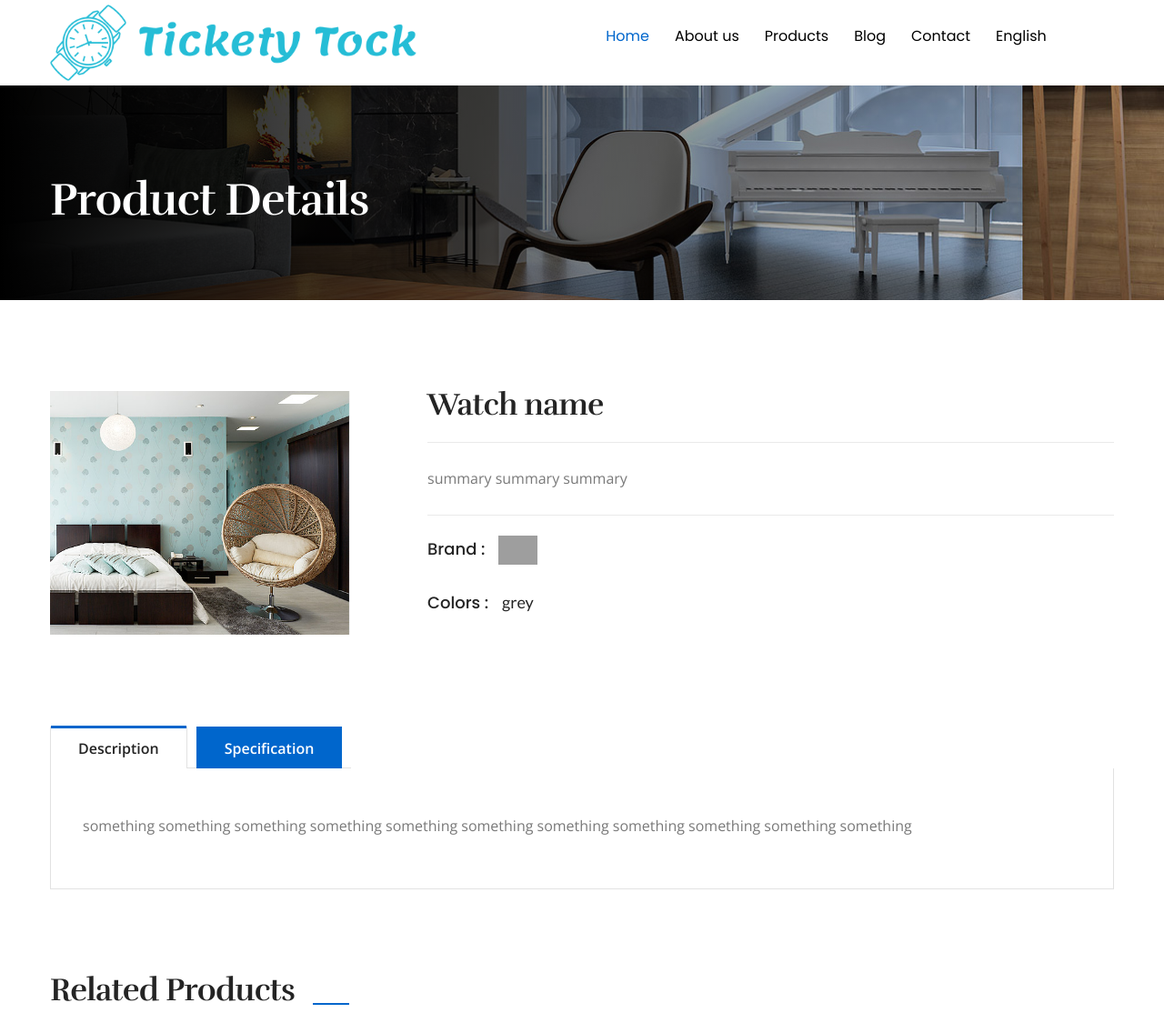
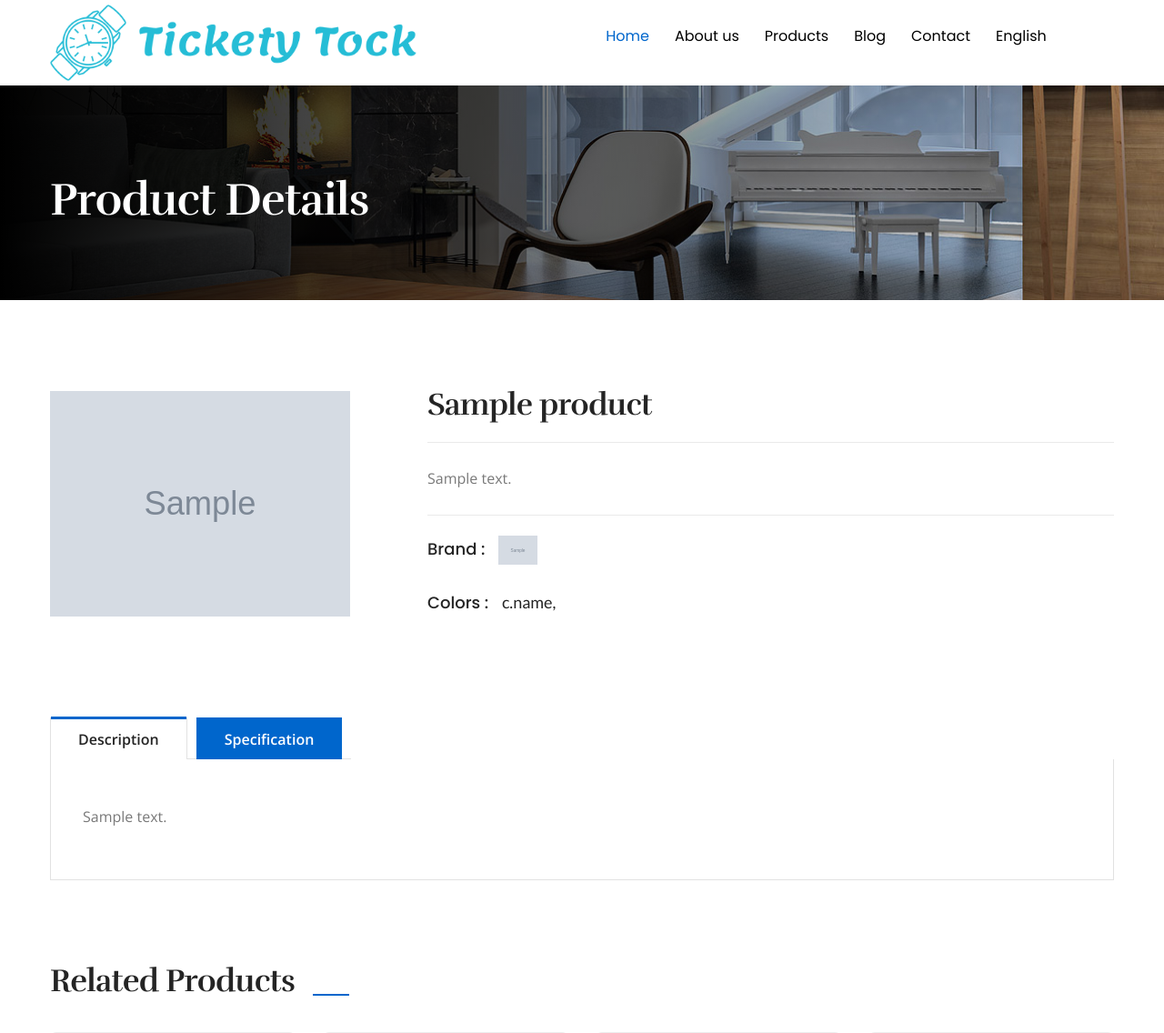
Before and after one commit to yamanISyaman/Tickety-Tock, a Django app: template templates/website/product-detail.html in a window 1280 px wide. Shown: the top 1136 px of the page at 91% size. Run offline with Django 3.2, Linux system fonts and the light colour scheme; the template is opened without the code that fills it: most values are stand-ins (such as "Sample title", 1, 10 or a date in 2020); grey boxes marked "Sample" are stand-in pictures; grey boxes are pictures that could not be loaded.

Commit message:
fixed models & touched product details

```diff
--- a/statics/website/js/products.js
+++ b/statics/website/js/products.js
@@ -93,7 +93,7 @@ function createShopItem(data) {
 
   // Create the anchor element with the data.url as the href attribute and append it to the image element
   let anchor = document.createElement("a");
-  anchor.href = `/${lang}/products/${data.name}_${data.id}`;
+  anchor.href = `/${lang}/products/${data.slug}_${data.id}`;
   anchor.alt = data.name;
   image.appendChild(anchor);
 
--- a/templates/website/product-detail.html
+++ b/templates/website/product-detail.html
@@ -3,7 +3,7 @@
 {% load i18n %}
 {% get_current_language as current_language %}
 
-{% block title %}{% trans "Tickety Tock - Products" %}{% endblock %}
+{% block title %}{% trans "Tickety Tock - Product" %}{% endblock %}
 
 
 {% block style %}
@@ -53,14 +53,14 @@
                     <div class="basic-details">
                         <div class="row clearfix">
                             <div class="image-column col-lg-4 col-md-4 col-sm-4">
-                                <figure class="image-box"><a href="{% static 'website/images/resource/products/9.jpg' %}" class="lightbox-image" title="Image Caption Here"><img src="{% static 'website/images/resource/products/9.jpg' %}" alt=""></a></figure>
+                                <figure class="image-box" class="lightbox-image" title="Image Caption Here"><img src="{{ product.image.url }}" alt="{{ product.name }}"></figure>
                             </div>
                             <div class="info-column col-lg-8 col-md-8 col-sm-8">
                             	<div class="inner-column">
-                                    <h4>{% trans 'Watch name' %}</h4>
-                                    <div class="text">{% trans 'summary summary summary' %}</div>
-                                    <div class="short">{% trans 'Brand' %} : <span><img src="/media/brands/test.png" alt="nameofwatch" style="max-height: 2rem; background-color: #ffffff;"></span></div>
-                                    <div class="short">{% trans 'Colors' %} : <span>{% trans 'grey' %}</span></div>
+                                    <h4>{{ product.name }}</h4>
+                                    <div class="text">{{ product.summary }}</div>
+                                    <div class="short">{% trans 'Brand' %} : <span><img src="{{ product.brand.logo.url }}" alt="{{ product.brand.name }}" style="max-height: 2rem; background-color: #ffffff;"></span></div>
+                                    <div class="short">{% trans 'Colors' %} : <span>{% for c in product.color.objects.all %} c.name, {% endfor %}</span></div>
 
                                 </div>
                             </div>
@@ -75,24 +75,24 @@
 
                             <!--Tab Btns-->
                             <ul class="tab-btns tab-buttons clearfix">
-                                <li data-tab="#prod-rcmd" class="tab-btn active-btn">{% trans 'Description' %}</li>
-                                <li data-tab="#prod-ftr" class="tab-btn">{% trans 'Specification' %}</li>
+                                <li data-tab="#prod-desc" class="tab-btn active-btn">{% trans 'Description' %}</li>
+                                <li data-tab="#prod-spf" class="tab-btn">{% trans 'Specification' %}</li>
                             </ul>
 
                             <!--Tabs Container-->
                             <div class="tabs-content">
 
                                 <!--Tab / Active Tab-->
-                                <div class="tab active-tab" id="prod-rcmd">
+                                <div class="tab active-tab" id="prod-desc">
                                     <div class="content">
-                                        <p>{% trans ' something something something something something something something something something something something' %}</p>
+                                        <p>{{ product.desc }}</p>
                                     </div>
                                 </div>
 
                                 <!--Tab-->
-                                <div class="tab" id="prod-ftr">
+                                <div class="tab" id="prod-spf">
                                     <div class="content">
-                                        <p>{% blocktrans %}  something something something something something something something something something something something something{% endblocktrans %}</p>
+                                        <p>{{ product.spf }}</p>
                                     </div>
                                 </div>
                             </div>
--- a/website/admin.py
+++ b/website/admin.py
@@ -1,13 +1,13 @@
 from django.contrib import admin
 from parler.admin import TranslatableAdmin
-from website.models import Product, Case_Material, Collection, Surface_Finishes, Brand, Color
+from website.models import Product, Case_Material, Collection, Surface_Finish, Brand, Color
 
 
 # customizing admin models
 class ProductAdmin(TranslatableAdmin):
 
+    prepopulatd_fields = {'slug': ('name',)}
     list_display = ('name', 'tag')
-    prepopulatd_fields = {'slug': 'name',}
 
 
 class CategoryAdmin(TranslatableAdmin):
@@ -19,6 +19,6 @@ class CategoryAdmin(TranslatableAdmin):
 admin.site.register(Product, ProductAdmin)
 admin.site.register(Case_Material, CategoryAdmin)
 admin.site.register(Collection, CategoryAdmin)
-admin.site.register(Surface_Finishes, CategoryAdmin)
+admin.site.register(Surface_Finish, CategoryAdmin)
 admin.site.register(Color, CategoryAdmin)
 admin.site.register(Brand, CategoryAdmin)
```
Also changed, not shown: templates/website/products.html (+4 -4 lines), website/models.py (+8 -5 lines), website/views.py (+5 -3 lines), statics/website/images/favicon.png, website/migrations/0001_initial.py, website/migrations/0002_producttranslation_summary.py (deleted).
